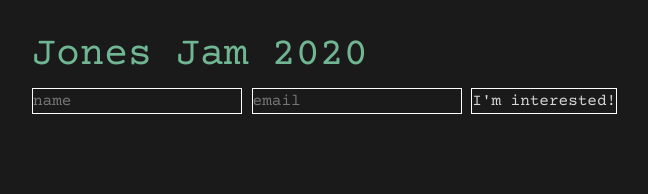
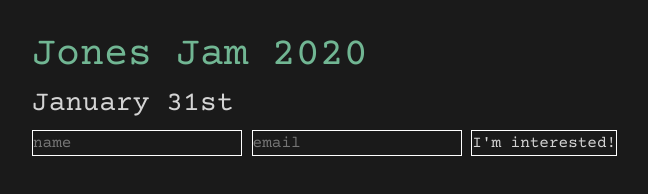
Before and after one commit to chicode/jones-jam-2020, a website built with Parcel: page src/index.html in a window 1280 px wide. Shown: the whole page, without its empty margins (0-648 px from the left). Built offline with nearby package versions, Linux system fonts and the light colour scheme.

Commit message:
Add date

```diff
--- a/src/index.html
+++ b/src/index.html
@@ -21,6 +21,7 @@
 </template>
 
 <h1>Jones Jam 2020</h1>
+<h3>January 31st</h3>
 <interest-form></interest-form>
 </body>
 </html>
```
